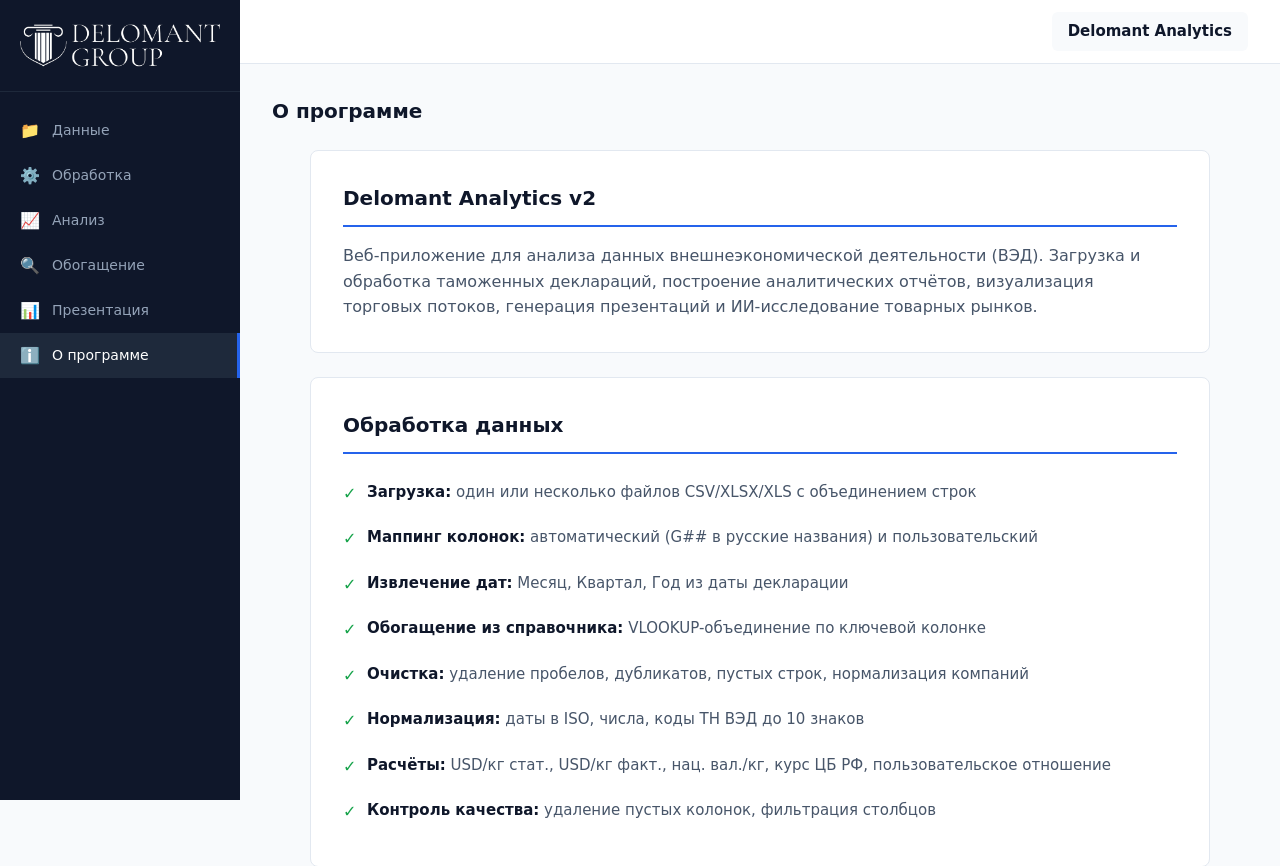
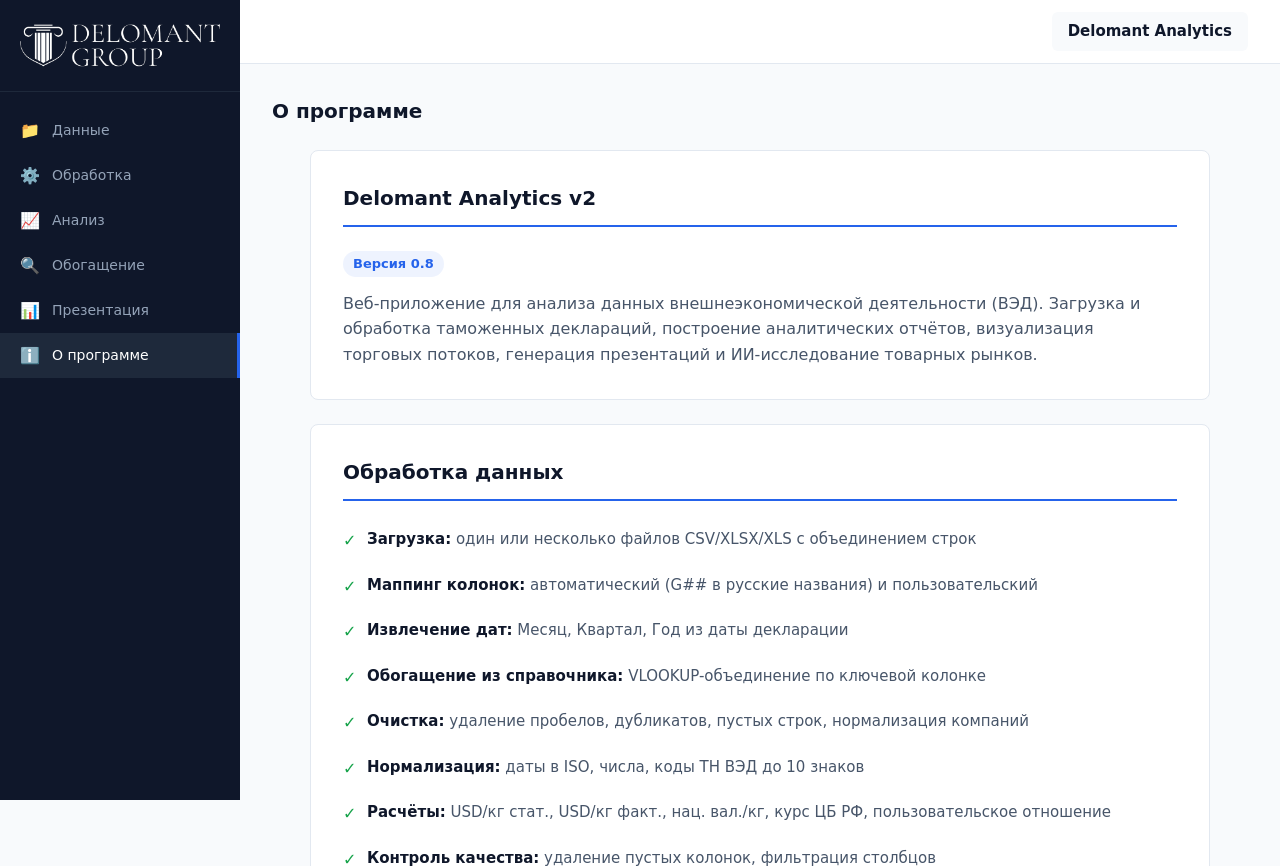
Before and after one commit to abitovmarat/Delomant_v2_web, a PHP site: page / in a window 1280 px wide, after a click that opens the changed part. Shown: the top 866 px of the page. Run offline with PHP 8.4, Linux system fonts and the light colour scheme; some libraries are stand-ins or nearby versions.

Commit message:
Версия 0.8: плашка в «О программе» и в подвале входа
Co-Authored-By: Claude Opus 4.8 <noreply@anthropic.com>

```diff
--- a/index.html
+++ b/index.html
@@ -670,6 +670,7 @@
                     <div class="about-content">
                         <div class="about-section">
                             <h3 class="about-section-title">Delomant Analytics v2</h3>
+                            <p class="about-version">Версия 0.8</p>
                             <p class="about-description">
                                 Веб-приложение для анализа данных внешнеэкономической деятельности (ВЭД).
                                 Загрузка и обработка таможенных деклараций, построение аналитических отчётов,
--- a/server/index.php
+++ b/server/index.php
@@ -222,7 +222,7 @@ header('Content-Type: text/html; charset=UTF-8');
             </div>
             <button type="submit">Войти</button>
         </form>
-        <div class="foot">© <?= date('Y') ?> Delomant Group</div>
+        <div class="foot">© <?= date('Y') ?> Delomant Group · v0.8</div>
     </div>
 </body>
 </html>
--- a/styles/main.css
+++ b/styles/main.css
@@ -2045,9 +2045,15 @@ body {
 }
 
 .about-version {
+    display: inline-block;
     margin-top: 8px;
-    font-size: 13px;
-    color: var(--color-text-muted);
+    margin-bottom: 14px;
+    padding: 3px 10px;
+    font-size: 13px;
+    font-weight: 600;
+    color: var(--color-primary);
+    background: rgba(37, 99, 235, 0.08);
+    border-radius: 999px;
 }
 
 /* ================================
```
